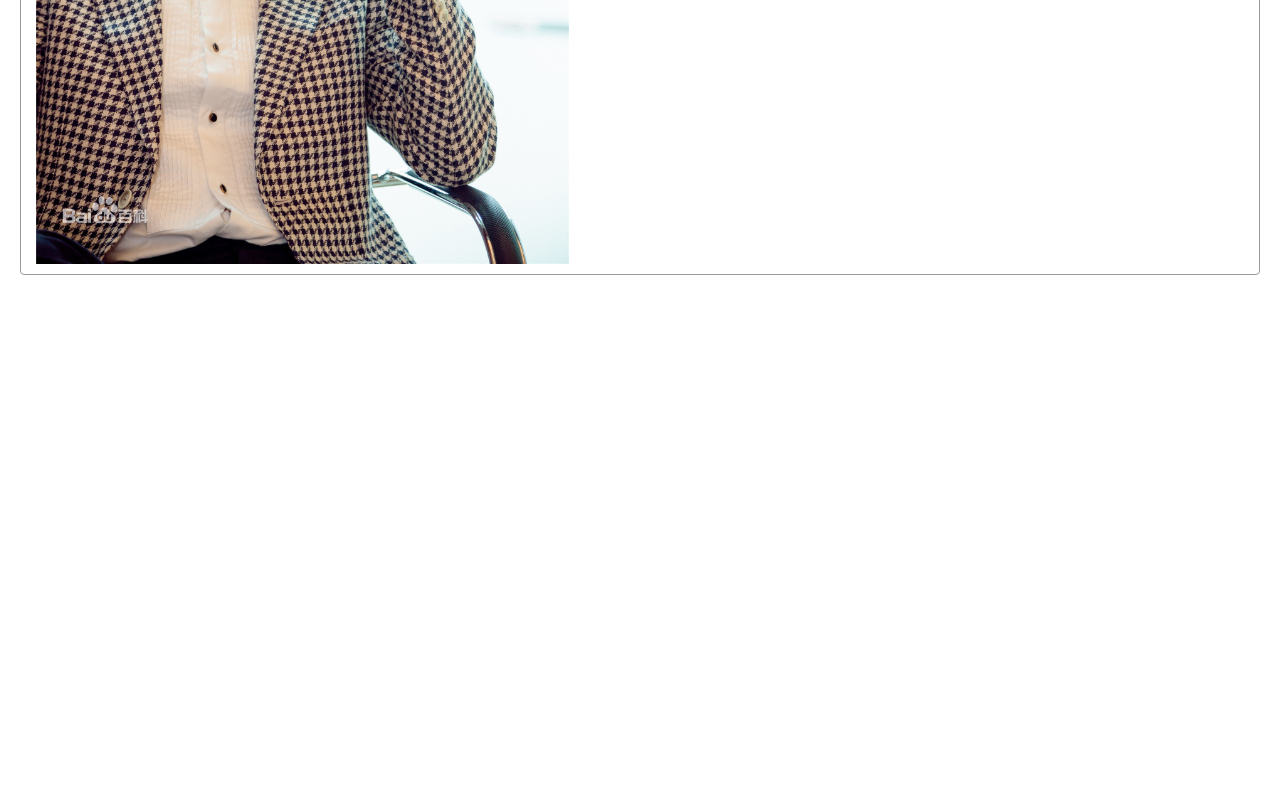
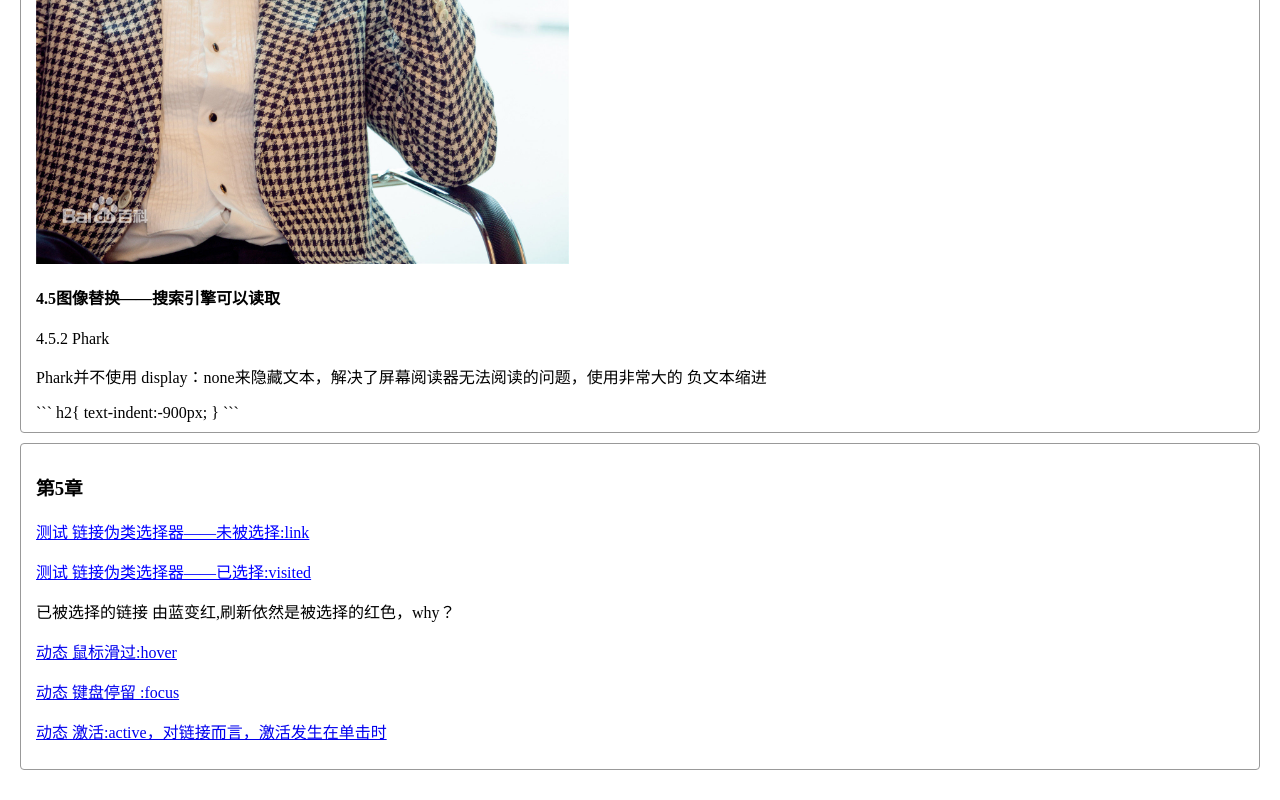
Before and after one commit to iabey/css-research, a plain HTML site: page 精通css（第2版）/css_secret.html in a window 1280 px wide. Shown: the part 1141-1941 px from the top of the page. Before the commit the page ends 1436 px from the top, so only its background shows below. Drawn offline with Linux system fonts and the light colour scheme.

Commit message:
对应链接样式

````diff
--- a/精通css（第2版）/css_secret.css
+++ b/精通css（第2版）/css_secret.css
@@ -9,6 +9,7 @@ body{
   border: 1px solid #999;
   border-radius: 4px;
   padding: 10px 15px;
+  margin-bottom: 10px;
 }
 .imagePosition{
   background-image: url('../img/1.jpg');
@@ -55,3 +56,8 @@ body{
   background-repeat: no-repeat;
   background-position: 80% 0;
 }
+.a_static:link{color:blue;}
+.a_static:visited{color: red}
+.a_positive:hover{color: yellow}
+.a_positive:focus{color: green}
+.a_positive:active{color: purple;}
--- a/精通css（第2版）/css_secret.html
+++ b/精通css（第2版）/css_secret.html
@@ -44,7 +44,29 @@
                         </div>
                     </div>
                 </div>
+                <div>
+                    <h4>4.5图像替换——搜索引擎可以读取</h4>
+                    <p>4.5.2 Phark</p>
+                    <p>Phark并不使用 display：none来隐藏文本，解决了屏幕阅读器无法阅读的问题，使用非常大的 负文本缩进 </p>
+                    ```
+                    h2{
+                        text-indent:-900px;
+                    }
+                    ```
+                </div>
             </div>
+        </div>
+        <div class="chapter_box">
+            <h3 class="chapter">第5章</h3>
+            <div>
+                <p><a class="a_static" href="http://www.baidu.com">测试 链接伪类选择器——未被选择:link</a></p>
+                <p><a class="a_static" href="http://www.taobao.com">测试 链接伪类选择器——已选择:visited</a></p>
+                <p>已被选择的链接 由蓝变红,刷新依然是被选择的红色，why？</p>
+                <p><a class="a_positive" href="http://www.baidu.com">动态 鼠标滑过:hover</a></p>
+                <p><a class="a_positive" href="http://www.taobao.com">动态 键盘停留 :focus</a></p>
+                <p><a class="a_positive" href="http://www.taobao.com">动态 激活:active，对链接而言，激活发生在单击时</a></p>
+            </div>
+
         </div>
     </div>
 </body>
````
